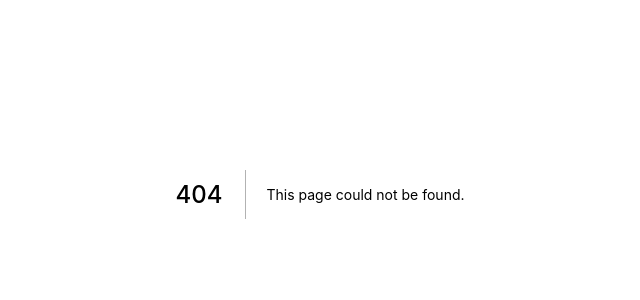
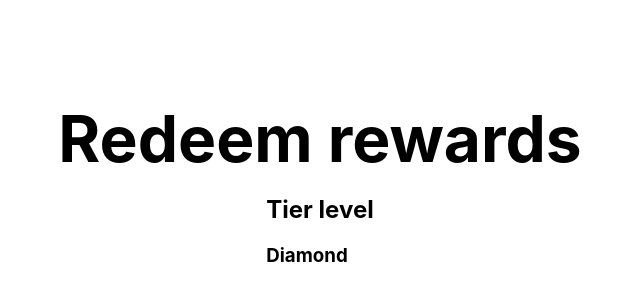
Before and after one commit to melissafzhang/nft-hack, a Next.js app in the folder app/: page /redeem in a window 1280 px wide. Before the commit this address had no page. Shown: the part 206-506 px from the top of the page, without its empty margins (320-960 px from the left). Built offline with nearby package versions, Linux system fonts and the light colour scheme.

Commit message:
changes so far

```diff
--- /dev/null
+++ b/app/pages/redeem/index.tsx
@@ -0,0 +1,25 @@
+import Head from "next/head";
+import styles from "../../styles/Home.module.css";
+import useLogin from "../../hooks/useLogin";
+import { providers, signIn } from 'next-auth/client';
+
+export default function Redeem() {
+  return (
+    <div className={styles.container}>
+      <Head>
+        <title>Creator Rewards</title>
+        <link rel="icon" href="/favicon.ico" />
+      </Head>
+
+      <main className={styles.main}>
+        <h1 className={styles.title}>Redeem rewards</h1>
+
+        <div class = "card">
+          <h2>Tier level</h2>
+          <h3> Diamond</h3>
+        </div>
+
+      </main>
+    </div>
+  );
+}
```
Also changed, not shown: app/pages/subscribe/index.tsx (+3 -21 lines).
